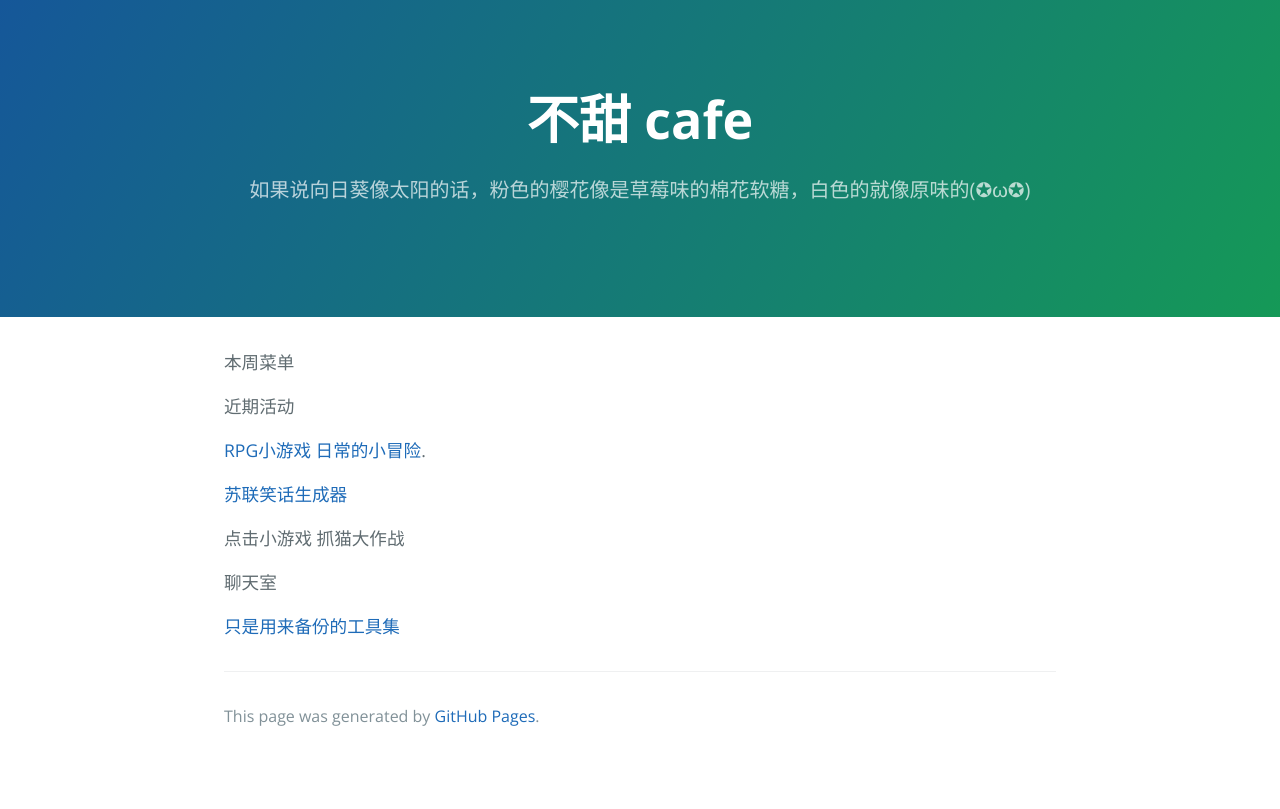
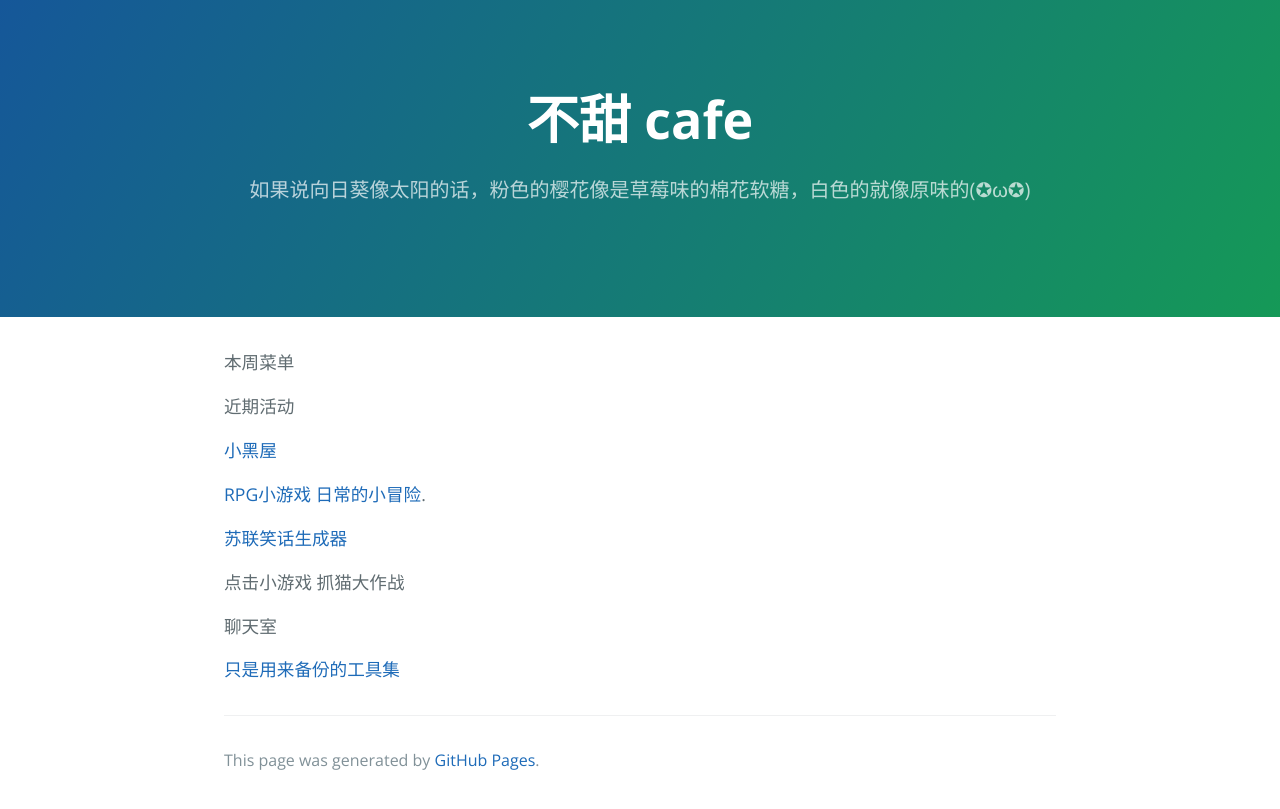
Before and after one commit to arthasxkyang/arthasxkyang.github.io, a Jekyll site: the page built from index.md, in a window 1280 px wide. Shown: the top 809 px of the page. Built offline with Jekyll 4.4.1, drawn with Linux system fonts in a browser that asks for light colours.

Commit message:
Update index.md

```diff
--- a/index.md
+++ b/index.md
@@ -5,6 +5,8 @@ layout: default
 本周菜单
 
 近期活动
+
+[小黑屋](http://butian.cafe/adra/?lang=zh_cn)
 
 [RPG小游戏 日常的小冒险](http://butian.cafe/miracle-in-everyday-life/).
 
```
